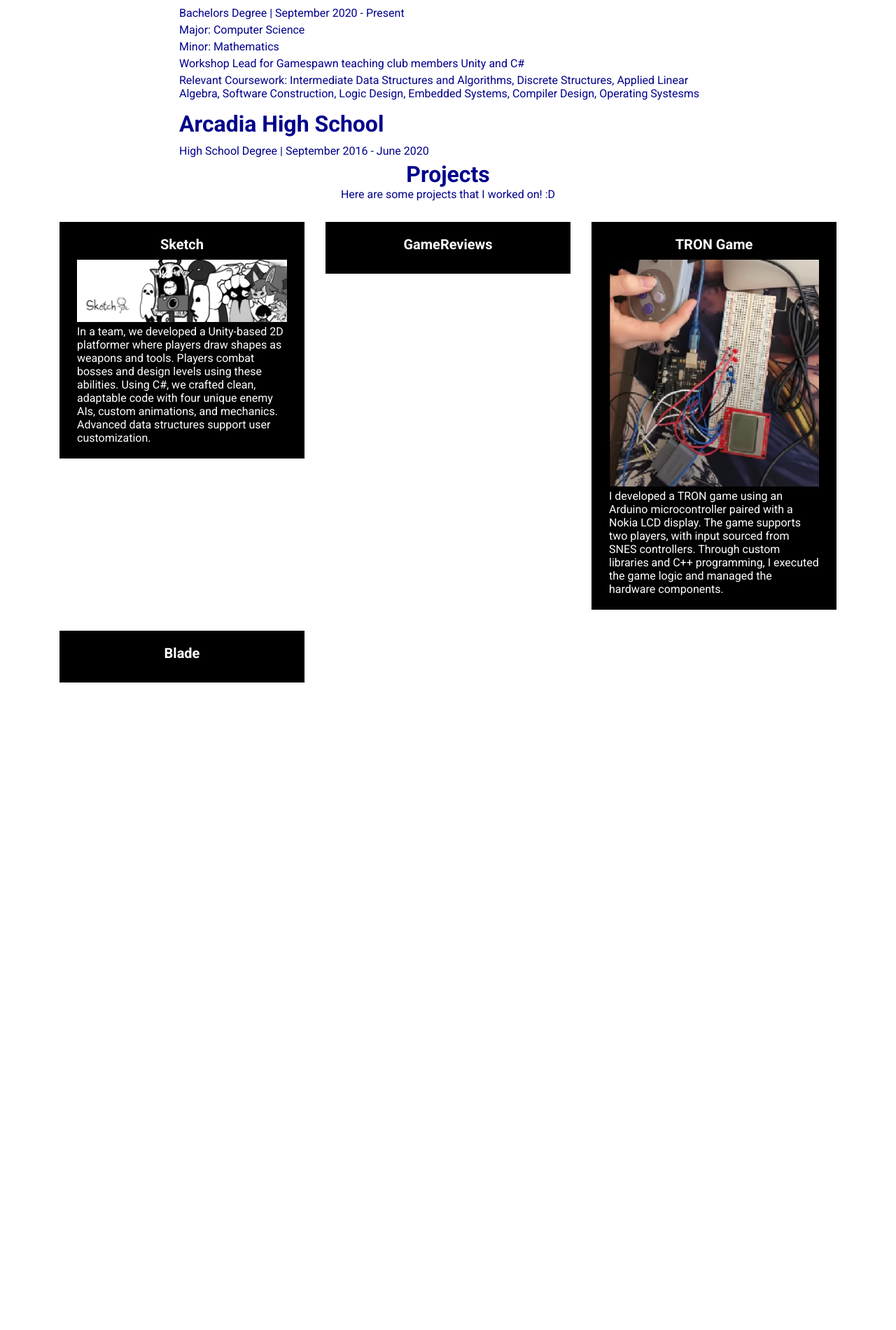
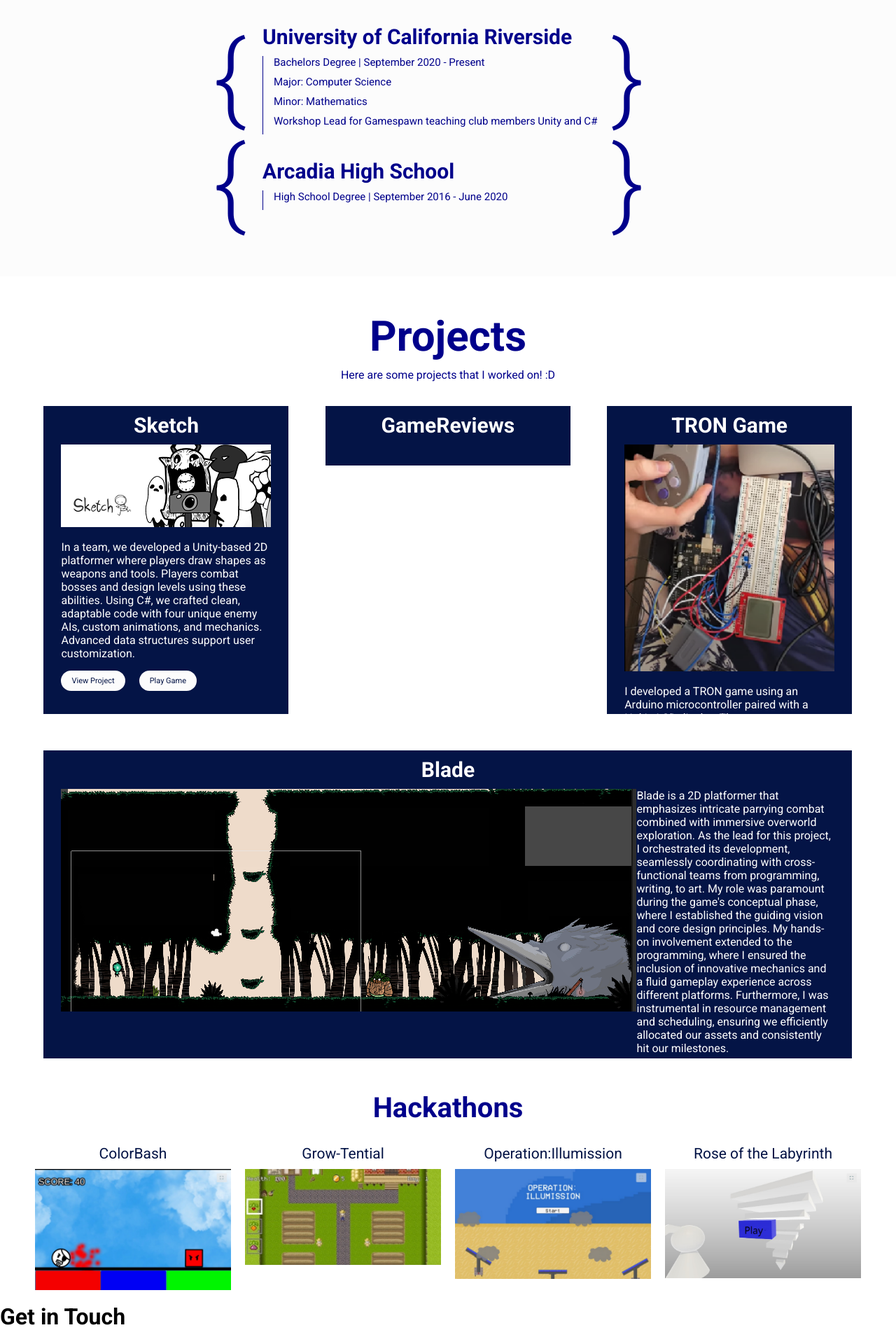
Before and after one commit to GarrickC23/Garrick-Website, a React (Create React App) app in the folder garrickwebsite/: page / in a window 1280 px wide. Shown: the part 740-2640 px from the top of the page at 70% size. Before the commit the page ends 1715 px from the top, so only its background shows below. Built offline with nearby package versions, Linux system fonts and the light colour scheme.

Commit message:
Updated Education and Projects

```diff
--- /dev/null
+++ b/garrickwebsite/src/pages/Contact/Contact.js
@@ -0,0 +1,10 @@
+import React from "react";
+import "./Contact.css";
+
+function Contact() {
+    return (
+        <h1>Get in Touch</h1>
+    )
+}
+
+export default Contact
--- a/garrickwebsite/src/pages/Experience/Experience.css
+++ b/garrickwebsite/src/pages/Experience/Experience.css
@@ -1,16 +1,68 @@
 .experience {
     color:darkblue;
-    margin-left: 20%;
-    max-width: 60%;
+    background-color: #FCFCFC;
+    padding-bottom: 40px;
 }
-
-.experience .university {
+.flexbox {
+    display: flex;
+    align-items: center;
+}
+/* .experience .vertical-line {
+    width: 1px;
+    height: 50%;
+    background-color: darkblue;
+    margin-right: 10px;
+} */
+.experience .placelist {
+    /* margin-left: 20%; */
+    /* max-width: 60%; */
+    display: grid;
+    /* border-left: 1px solid darkblue; */
+    padding-left: 20px;
+    padding-bottom: 40px;
+    place-items: center;
+}
+.experience .title {
+    padding-top: 40px;
+    padding-bottom: 10px;
+    text-align: center;
+    font-size: 30px;
+}
+.experience .placebox {
+    display: inline-block;
+    position: relative;
+    padding: 10px 20px;
+    margin: 10px 50px;
+    width: 550px;
+    height: auto;
+    padding-bottom: 5px;
+    font-size: 15px;
+}
+.experience .placebox::before {
+    content: '{';
+    font-size: 140px;
+    font-weight: 100;
+    position: absolute;
+    left: -50px;
+    top: 50%;
+    transform: translateY(-50%);
+}
+.experience .placebox::after {
+    content: '}';
+    font-size: 140px;
+    font-weight: 100;
+    position: absolute;
+    right: 25px;
+    top: 50%;
+    transform: translateY(-50%);
+}
+.experience .school {
     padding-bottom: 10px;
 }
-
-.experience h1 {
+.experience .schooldescription {
+    border-left: 1px solid darkblue;
+    padding: 0 15px;
+}
+.experience p {
     padding-bottom: 10px;
 }
-.experience p {
-    padding-bottom: 5px;
-}
--- a/garrickwebsite/src/pages/Experience/Experience.js
+++ b/garrickwebsite/src/pages/Experience/Experience.js
@@ -7,19 +7,28 @@ function Experience() {
             <div className="title">
                 <h1>Education</h1>
             </div>
-            <div className="university">
-                <h1>University of California Riverside</h1>
+            <div className="flexbox">
+                {/* <div className="vertical-line"></div> */}
+                <div className="placelist">
+                    <div className="placebox">
+                        <div className="school"><h1>University of California Riverside</h1></div>
+                        <div className="schooldescription">
                             <p>Bachelors Degree    |    September 2020 - Present</p>
                             <p>Major: Computer Science</p>
                             <p>Minor: Mathematics</p>
                             <p>Workshop Lead for Gamespawn teaching club members Unity and C#</p>
-                <p>Relevant Coursework:  Intermediate Data Structures and Algorithms, Discrete Structures,
+                            {/* <p>Relevant Coursework:  Intermediate Data Structures and Algorithms, Discrete Structures,
                                 Applied Linear Algebra, Software Construction, Logic Design, Embedded Systems,
-                    Compiler Design, Operating Systesms</p>
+                                Compiler Design, Operating Systesms</p> */}
                         </div>
-            <div className="highschool">
-                <h1>Arcadia High School</h1>
+                    </div>
+                    <div className="placebox">
+                        <div className="school"><h1>Arcadia High School</h1></div>
+                        <div className="schooldescription">
                             <p>High School Degree    |    September 2016 - June 2020</p>
+                        </div>
+                    </div>
+                </div>
             </div>
         </experience>
     )
--- a/garrickwebsite/src/pages/Home/Home.js
+++ b/garrickwebsite/src/pages/Home/Home.js
@@ -3,6 +3,7 @@ import Navbar from "../components/Navbar";
 import Introduction from "../Introduction/Introduction";
 import Experience from "../Experience/Experience";
 import Projects from "../Projects/Projects";
+import Contact from "../Contact/Contact";
 
 function Home() {
     return (
@@ -18,6 +19,9 @@ function Home() {
                 <div className="projects">
                     <Projects />
                 </div>
+                <div className="contact">
+                    <Contact />
+                </div>
             </div>
         </div>
     )
--- a/garrickwebsite/src/pages/Introduction/Introduction.css
+++ b/garrickwebsite/src/pages/Introduction/Introduction.css
@@ -26,7 +26,7 @@ img {
 }
 .Introduction .about {
     color: darkblue;
-    margin-left: 100px;
+    margin-left: 300px;
     max-width: 600px;
 }
 .Introduction .name {
--- a/garrickwebsite/src/pages/Projects/Projects.css
+++ b/garrickwebsite/src/pages/Projects/Projects.css
@@ -9,7 +9,13 @@
 }
 .projects .title {
     text-align: center;
-    padding-bottom: 30px;
+    padding-top: 50px;
+    font-size: 30px;
+    padding-bottom: 10px;
+}
+.projects .titledescription {
+    text-align: center;
+    padding-bottom: 35px;
 }
 .flexbox {
     display: flex;
@@ -20,28 +26,107 @@
     display: grid;
     align-items: flex-start;
     grid-template-columns: repeat(3, 1fr);
-    grid-column-gap: 30px;
-    grid-row-gap: 30px;
+    grid-template-columns: 1fr 2fr;
+    grid-column-gap: 52px;
+    grid-row-gap: 52px;
     color: white;
+}
+@media (min-width: 0px) {
+    .projectlist {
+        grid-template-columns: repeat(1, 1fr);
+    }
+}
+@media (min-width: 768px) {
+    .projectlist {
+        grid-template-columns: repeat(2, 1fr);
+    }
+}
+@media (min-width: 1172px) {
+    .projectlist {
+        grid-template-columns: repeat(3, 1fr);
+    }
 }
 .projectbox {
     display: inline-block;
     /* width: 300px;
     height: 400px; */
     width: 300px;
-    height: auto;
-    padding: 20px 25px;
+    max-height: 400px;
+    padding: 0 25px;
+    padding-top: 10px;
+    padding-bottom: 30px;
     overflow: hidden;
-    background-color: black;
+    background-color: #041446;
+}
+.projectbox.combined {
+    width: 1105px;
+    grid-row-start: 2;
+    grid-column-start: 1;
+    grid-column-end: 4;
+}
+.projectflexbox {
+    display: flex;
 }
 .projecttitle {
     text-align: center;
     font-weight: bold;
-    font-size: 20px;
+    font-size: 30px;
     padding-bottom: 10px;
+}
+img {
+    padding-bottom: 15px;
 }
 .projectdescription {
     text-align: start;
+}
+.pillflexbox {
+    display: flex;
+    gap: 20px;
+    padding-top: 15px;
+    padding-right: 5px;
+    padding-bottom: 3px;
+}
+.pill {
+    display: inline-block;
+    padding: 8px 15px;
+    background-color: #FCFCFC;
+    color: #041446;
+    border-radius: 25px;
+    text-align: center;
+    font-size: 11px;
+    cursor: pointer;
+}
+.pill:hover {
+    color: white;
+    background-color: #3365FF;
+}
+.hackathonflexbox {
+    display: flex;
+    justify-content: center;
+    width: 100%;
+}
+.hackathontitle {
+    text-align: center;
+    font-size: 20px;
+    margin-top: -50px;
+}
+.hackathonname {
+    text-align: center;
+    padding-bottom: 10px;
+    padding-top: 30px;
+    font-size: 21px;
+    color: #041446;
+}
+.hackathonimage {
+    max-width: 280px;
+    max-height: 280px;
+}
+.hackathonlist {
+    display: grid;
+    align-items: flex-start;
+    grid-template-columns: repeat(4, 1fr);
+    grid-column-gap: 20px;
+    color: darkblue;
 }
 /* .timeline {
     color: darkblue;
--- a/garrickwebsite/src/pages/Projects/Projects.js
+++ b/garrickwebsite/src/pages/Projects/Projects.js
@@ -12,16 +12,14 @@ import gamereviews from './gamereviews.png';
 function Projects() {
     return (
         <projects className="projects">
-            <div class="title">
-                <h1>Projects</h1>
-                <p>Here are some projects that I worked on! :D</p>
-            </div>
+            <div className="title"><h1>Projects</h1></div>
+            <div className="titledescription"><p>Here are some projects that I worked on! :D</p></div>
             <div className="flexbox">
                 <div className="projectlist">
-                    <div class="projectbox">
-                        <div class="projecttitle">Sketch</div>
+                    <div className="projectbox">
+                        <div className="projecttitle">Sketch</div>
                         <img src={sketch} alt=''/>
-                        <div class="projectdescription">
+                        <div className="projectdescription">
                         In a team, we developed a Unity-based 2D platformer
                         where players draw shapes as weapons and tools. Players
                         combat bosses and design levels using these abilities.
@@ -29,22 +27,61 @@ function Projects() {
                         enemy AIs, custom animations, and mechanics. Advanced data structures
                         support user customization.
                         </div>
+                        <div className="pillflexbox">
+                            <div className="pill">View Project</div>
+                            <div className="pill">Play Game</div>
+                        </div>
                     </div>
-                    <div class="projectbox">
-                        <div class="projecttitle">GameReviews</div>
+                    <div className="projectbox">
+                        <div className="projecttitle">GameReviews</div>
                     </div>
-                    <div class="projectbox">
-                        <div class="projecttitle">TRON Game</div>
+                    <div className="projectbox">
+                        <div className="projecttitle">TRON Game</div>
                         <img src={trongame} alt=''/>
-                        <div class="trongame">
+                        <div className="projectdescription">
                         I developed a TRON game using an Arduino microcontroller paired
                         with a Nokia LCD display. The game supports two players, with input
                         sourced from SNES controllers. Through custom libraries and C++ programming,
                         I executed the game logic and managed the hardware components.
                         </div>
                     </div>
-                    <div class="projectbox">
-                        <div class="projecttitle">Blade</div>
+                    <div className="projecttitle">Blade</div>
+                    <div className="projectbox combined">
+                        <div className="projecttitle">Blade</div>
+                        <div className="projectflexbox">
+                            <img src={blade} alt=''/>
+                            <div className="projectdescription">Blade is a 2D platformer that emphasizes
+                            intricate parrying combat combined with immersive overworld exploration. As
+                            the lead for this project, I orchestrated its development, seamlessly coordinating
+                            with cross-functional teams from programming, writing, to art. My role was
+                            paramount during the game's conceptual phase, where I established the guiding vision
+                            and core design principles. My hands-on involvement extended to the programming,
+                            where I ensured the inclusion of innovative mechanics and a fluid gameplay experience
+                            across different platforms. Furthermore, I was instrumental in resource management
+                            and scheduling, ensuring we efficiently allocated our assets and consistently hit
+                            our milestones.</div>
+                        </div>
+                    </div>
+                </div>
+            </div>
+            <div className="hackathontitle"><h1>Hackathons</h1></div>
+            <div className="hackathonflexbox">
+                <div className="hackathonlist">
+                    <div className="hackathon">
+                        <div className="hackathonname">ColorBash</div>
+                        <div className="hackathonimage"><img src={colorbash} alt=''/></div>
+                    </div>
+                    <div className="hackathon">
+                        <div className="hackathonname">Grow-Tential</div>
+                        <div className="hackathonimage"><img src={growtential} alt=''/></div>
+                    </div>
+                    <div className="hackathon">
+                        <div className="hackathonname">Operation:Illumission</div>
+                        <div className="hackathonimage"><img src={operationillumission} alt=''/></div>
+                    </div>
+                    <div className="hackathon">
+                        <div className="hackathonname">Rose of the Labyrinth</div>
+                        <div className="hackathonimage"><img src={roselabyrinth} alt=''/></div>
                     </div>
                 </div>
             </div>
```
Also changed, not shown: garrickwebsite/src/pages/Contact/Contact.css (added), garrickwebsite/src/pages/Projects/sketch.png, garrickwebsite/src/pages/Workexperience/Workexperience.css (added), garrickwebsite/src/pages/Workexperience/Workexperience.js (added). Lines whose indentation alone changed are shown as unchanged.
